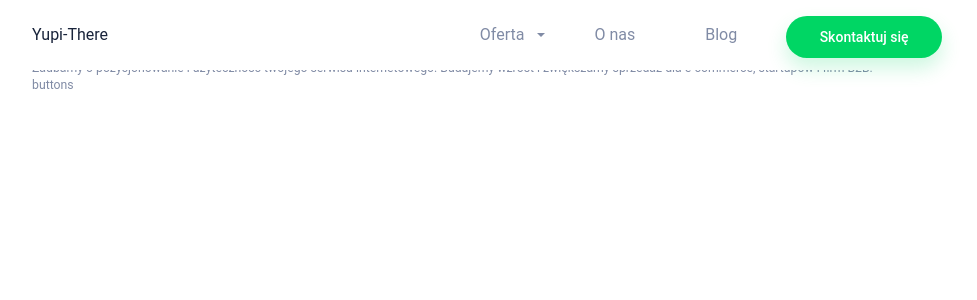
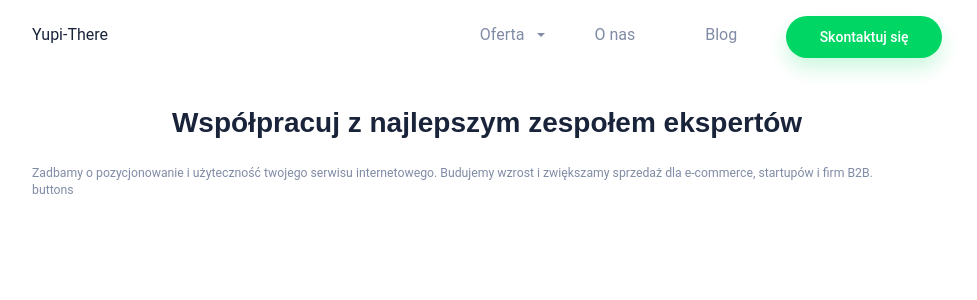
Before and after one commit to m-heyda/yupi-there, a React (Create React App) app: page / in a window 1280 px wide. Shown: the top 300 px of the page, without its empty margins (153-1130 px from the left). Built offline with nearby package versions, Linux system fonts and the light colour scheme; what webfontloader would draw is missing.

Commit message:
Seo Base extended

```diff
--- a/src/components/Hero/Hero.style.js
+++ b/src/components/Hero/Hero.style.js
@@ -7,6 +7,7 @@ import { containerStyles } from '../../global/commonStyles';
 const { fontSize, fontFamily, marginSize, globalSize } = variables;
 
 export const HeroHeader = styled.header`
-  ${containerStyles}
+  ${containerStyles};
 
+    padding: ${rem(globalSize.paddingSmall)} ${rem(globalSize.gutter)} 0;
 `;
--- a/src/components/Hero/index.js
+++ b/src/components/Hero/index.js
@@ -1,6 +1,7 @@
 import React from 'react';
 import {HeroHeader} from "./Hero.style";
 import Typography from '../Typography';
+import { Paragraph } from '../../global/commonStyles';
 import Button from '../Button';
 
 const Hero = () => {
@@ -9,9 +10,9 @@ const Hero = () => {
       <Typography component='h1' headingVariant='hero'>
         Współpracuj z najlepszym zespołem ekspertów
       </Typography>
-      <p>
+      <Paragraph>
         Zadbamy o pozycjonowanie i użyteczność twojego serwisu internetowego. Budujemy wzrost i zwiększamy sprzedaż dla e-commerce, startupów i firm B2B.
-      </p>
+      </Paragraph>
       <div>
         buttons
       </div>
--- /dev/null
+++ b/src/components/SeoBase/SeoBase.style.js
@@ -0,0 +1,13 @@
+import styled from 'styled-components';
+import { rem } from 'polished';
+import { variables, utils } from '../../global/helpers';
+const { globalSize } = variables;
+const { media } = utils;
+
+export const Wrapper = styled.div`
+  padding: ${rem(globalSize.paddingMedium)} 0 0;
+
+  ${media.greaterThan('landscape')`
+    padding: ${rem(globalSize.navigationHeight)} 0 0;
+  `}
+`;
--- a/src/components/SeoBase/index.js
+++ b/src/components/SeoBase/index.js
@@ -1,6 +1,7 @@
 import React from 'react';
 import { Helmet } from 'react-helmet';
 import { any, string } from 'prop-types';
+import { Wrapper } from './SeoBase.style';
 
 const SeoBase = ({ children, title, description }) => {
   return (
@@ -10,7 +11,9 @@ const SeoBase = ({ children, title, description }) => {
         <meta name='description' content={description} />
       </Helmet>
 
-      {children}
+      <Wrapper>
+        {children}
+      </Wrapper>
     </React.Fragment>
   )
 };
```
